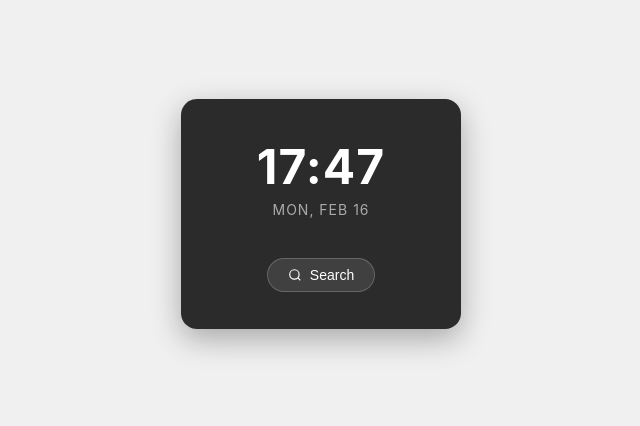
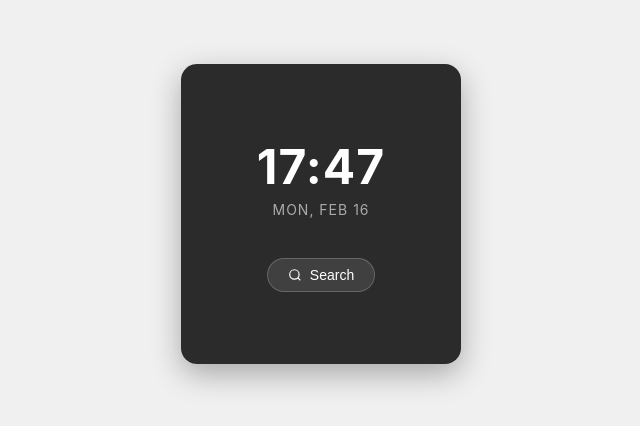
Before and after one commit to wisek4110-byte/book_search, a plain HTML site: page index.html in a window 1280 px wide. Shown: the part 186-612 px from the top of the page, without its empty margins (319-959 px from the left). Drawn offline with Linux system fonts and the light colour scheme.

Commit message:
Update index.html

```diff
--- a/index.html
+++ b/index.html
@@ -19,7 +19,7 @@
         /* 위젯 프레임 */
         #widget {
             width: 280px;
-            height: 230px;
+            height: 300px;
             background-color: #2b2b2b;
             border-radius: 16px;
             box-shadow: 0 10px 30px rgba(0,0,0,0.3);
```
